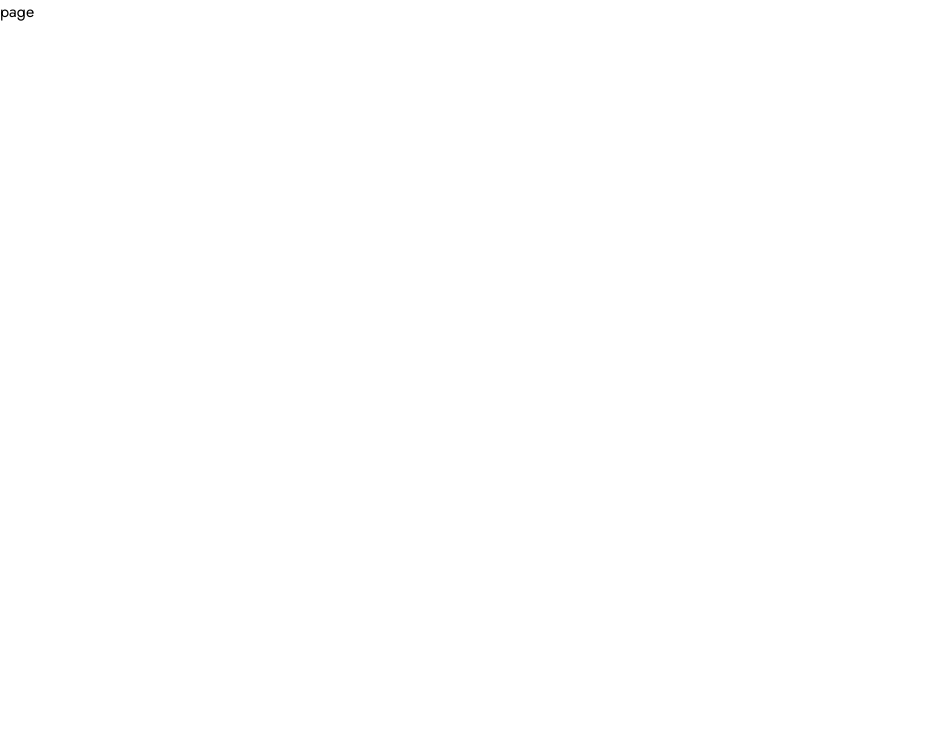
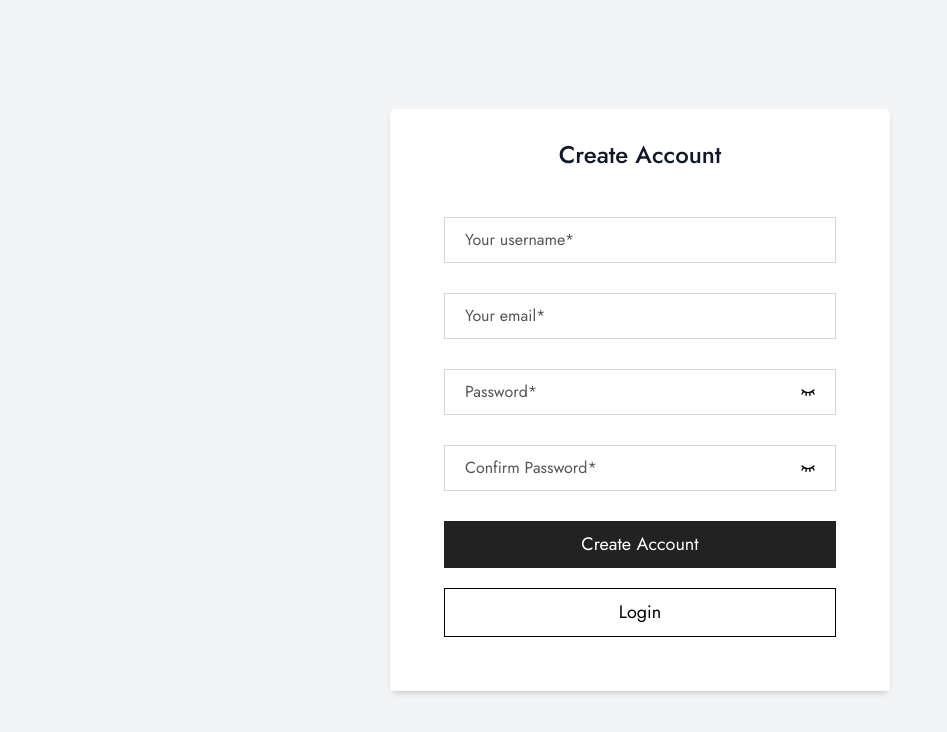
Before and after one commit to KhalidaAkhverdiyeva/alukas-next.js, a Next.js app in the folder front/: page /register in a window 1280 px wide. Shown: the top 732 px of the page, without its empty margins (0-947 px from the left). Built offline with nearby package versions, Linux system fonts and the light colour scheme.

Commit message:
feat: add register page

```diff
--- a/front/src/app/login/page.tsx
+++ b/front/src/app/login/page.tsx
@@ -42,6 +42,10 @@ export default function LoginPage() {
     }
   };
 
+  const handleCreateAccount = () => {
+    router.push("/register");
+  };
+
   return (
     <div className="flex items-center justify-center min-h-screen bg-gray-100">
       <div className="bg-white w-[500px] flex flex-col items-center rounded-md shadow-md">
@@ -50,7 +54,7 @@ export default function LoginPage() {
         </h2>
         <form
           onSubmit={handleSubmit}
-          className="w-full pt-[46px] pb-[54px] px-[54px] bg-white"
+          className="w-full pt-[46px] pb-[20px] px-[54px] bg-white"
         >
           <div className="mb-[30px]">
             <input
@@ -82,14 +86,21 @@ export default function LoginPage() {
           </div>
           <button
             type="submit"
-            className="w-full py-[10px] px-[45px] bg-[#222222] text-[18px]  text-white    focus:outline-none "
+            className="w-full py-[10px] px-[45px] bg-[#222222] text-[18px] text-white focus:outline-none transition-colors duration-300 ease-in-out "
           >
             Login
           </button>
-          <button className="w-full mt-[20px] py-[10px] px-[45px] border-solid border-[1px] border-black  text-[18px]      focus:outline-none ">
+        </form>
+
+        <div className="flex flex-col gap-[20px] w-full px-[54px] pb-[50px]">
+          <button
+            type="button"
+            onClick={handleCreateAccount}
+            className="w-full py-[10px] px-[45px] border-solid border-[1px] border-black text-[18px] transition-colors duration-300 ease-in-out focus:outline-none hover:bg-[#222222] hover:text-white"
+          >
             Create Account
           </button>
-        </form>
+        </div>
       </div>
     </div>
   );
--- a/front/src/app/register/page.tsx
+++ b/front/src/app/register/page.tsx
@@ -1,7 +1,135 @@
-import React from "react";
+"use client";
+import { useState } from "react";
+import { useRouter } from "next/navigation";
+import { TbEyeClosed } from "react-icons/tb";
+import { FaEye } from "react-icons/fa";
 
-const page = () => {
-  return <div>page</div>;
-};
+export default function RegisterPage() {
+  const [username, setUsername] = useState("");
+  const [password, setPassword] = useState("");
+  const [confirmPassword, setConfirmPassword] = useState("");
+  const [email, setEmail] = useState("");
+  const [showPassword, setShowPassword] = useState(false);
+  const router = useRouter();
 
-export default page;
+  const togglePasswordVisibility = () => {
+    setShowPassword(!showPassword);
+  };
+
+  const handleSubmit = async (e: React.FormEvent<HTMLFormElement>) => {
+    e.preventDefault();
+
+    if (password !== confirmPassword) {
+      alert("Passwords do not match");
+      return;
+    }
+
+    try {
+      const response = await fetch("http://localhost:3000/api/auth/register", {
+        method: "POST",
+        headers: {
+          "Content-Type": "application/json",
+        },
+        body: JSON.stringify({ username, email, password, confirmPassword }),
+        credentials: "include",
+      });
+      console.log(response);
+
+      if (response.ok) {
+        console.log("Registration successful");
+
+        router.push("/");
+      } else {
+        console.error("Registration failed:", response.statusText);
+        alert("Registration failed");
+      }
+    } catch (error) {
+      console.error("An error occurred:", error);
+      alert("An error occurred. Please try again.");
+    }
+  };
+
+  return (
+    <div className="flex items-center justify-center min-h-screen bg-gray-100">
+      <div className="bg-white w-[500px] flex flex-col items-center rounded-md shadow-md">
+        <h2 className="text-2xl font-medium pt-[30px] text-gray-900 text-center">
+          Create Account
+        </h2>
+        <form
+          onSubmit={handleSubmit}
+          className="w-full pt-[46px] pb-[54px] px-[54px] bg-white"
+        >
+          <div className="mb-[30px]">
+            <input
+              type="text"
+              id="username"
+              value={username}
+              placeholder="Your username*"
+              onChange={(e) => setUsername(e.target.value)}
+              className="block text-[16px] w-full px-[20px] py-[10px] border border-gray-300 placeholder-[#555555] focus:outline-none focus:ring-0 focus:border-black transition-colors duration-300 ease-in-out"
+              required
+            />
+          </div>
+          <div className="mb-[30px]">
+            <input
+              type="email"
+              id="email"
+              value={email}
+              placeholder="Your email*"
+              onChange={(e) => setEmail(e.target.value)}
+              className="block text-[16px] w-full px-[20px] py-[10px] border border-gray-300 placeholder-[#555555] focus:outline-none focus:ring-0 focus:border-black transition-colors duration-300 ease-in-out"
+              required
+            />
+          </div>
+          <div className="mb-[30px] relative">
+            <input
+              type={showPassword ? "text" : "password"}
+              id="password"
+              value={password}
+              placeholder="Password*"
+              onChange={(e) => setPassword(e.target.value)}
+              className="block text-[16px] w-full px-[20px] py-[10px] border placeholder-[#555555] border-gray-300 focus:outline-none focus:ring-0 focus:border-black transition-colors duration-300 ease-in-out"
+              required
+            />
+            <span
+              onClick={togglePasswordVisibility}
+              className="absolute pr-[10px] right-[10px] top-[50%] transform -translate-y-[50%] cursor-pointer"
+            >
+              {showPassword ? <FaEye /> : <TbEyeClosed />}
+            </span>
+          </div>
+          <div className="mb-[30px] relative">
+            <input
+              type={showPassword ? "text" : "password"}
+              id="confirmPassword"
+              value={confirmPassword}
+              placeholder="Confirm Password*"
+              onChange={(e) => setConfirmPassword(e.target.value)}
+              className="block text-[16px] w-full px-[20px] py-[10px] border placeholder-[#555555] border-gray-300 focus:outline-none focus:ring-0 focus:border-black transition-colors duration-300 ease-in-out"
+              required
+            />
+            <span
+              onClick={togglePasswordVisibility}
+              className="absolute pr-[10px] right-[10px] top-[50%] transform -translate-y-[50%] cursor-pointer"
+            >
+              {showPassword ? <FaEye /> : <TbEyeClosed />}
+            </span>
+          </div>
+          <button
+            type="submit"
+            className="w-full py-[10px] px-[45px] bg-[#222222] text-[18px] text-white focus:outline-none transition-colors duration-300 ease-in-out hover:bg-black hover:text-white"
+          >
+            Create Account
+          </button>
+          <button
+            type="button"
+            onClick={() => router.push("/login")}
+            className="w-full mt-[20px] py-[10px] px-[45px] border-solid border-[1px] border-black text-[18px] focus:outline-none transition-colors duration-300 ease-in-out hover:bg-gray-100"
+          >
+            Login
+          </button>
+        </form>
+      </div>
+    </div>
+  );
+}
```
Also changed, not shown: 1 other file (tests, documents, lock files or other folders).
